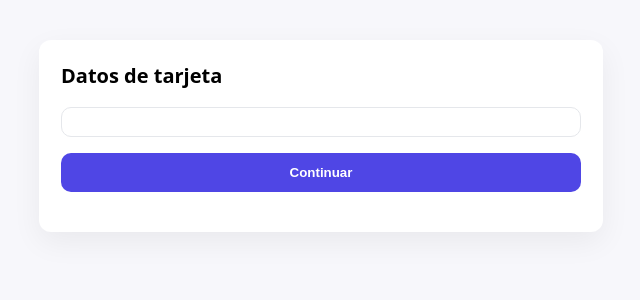
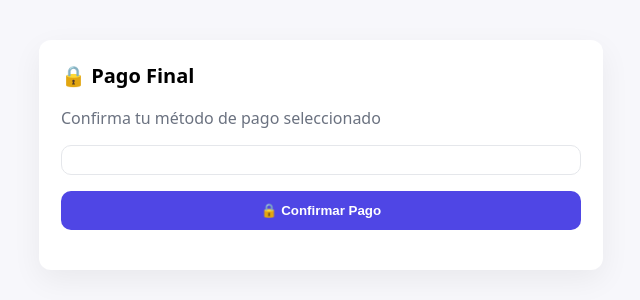
Before and after one commit to landerlopez1992-cyber/cubalink23-payments, a Flask app: page /sdk/card in a window 1280 px wide. Shown: the top 300 px of the page, without its empty margins (319-959 px from the left). Run offline with Flask 3, Linux system fonts and the light colour scheme; some libraries are stand-ins or nearby versions.

Commit message:
feat: UX mejorado - Pago Final con confirmación, nunca escribir manual

```diff
--- a/templates/card.html
+++ b/templates/card.html
@@ -3,7 +3,7 @@
 <head>
   <meta charset="utf-8" />
   <meta name="viewport" content="width=device-width,initial-scale=1" />
-  <title>Datos de tarjeta</title>
+  <title>Pago Final - ¿Estás seguro?</title>
   <style>
     body { font-family: system-ui, Arial; margin: 0; background:#f7f7fb; }
     .card { max-width: 520px; margin: 40px auto; background: #fff; border-radius: 12px; box-shadow: 0 10px 30px rgba(0,0,0,.06); padding: 22px 22px 28px; }
@@ -21,9 +21,10 @@
 </head>
 <body>
   <div class="card">
-    <h1>Datos de tarjeta</h1>
+    <h1>🔒 Pago Final</h1>
+    <p style="color: #6b7280; margin: 0 0 16px;">Confirma tu método de pago seleccionado</p>
     <div id="card-container"></div>
-    <button id="pay" class="primary">Continuar</button>
+    <button id="pay" class="primary">🔒 Confirmar Pago</button>
     <div id="out" class="muted"></div>
     <div id="msg" class="msg" style="display:none"></div>
   </div>
```
